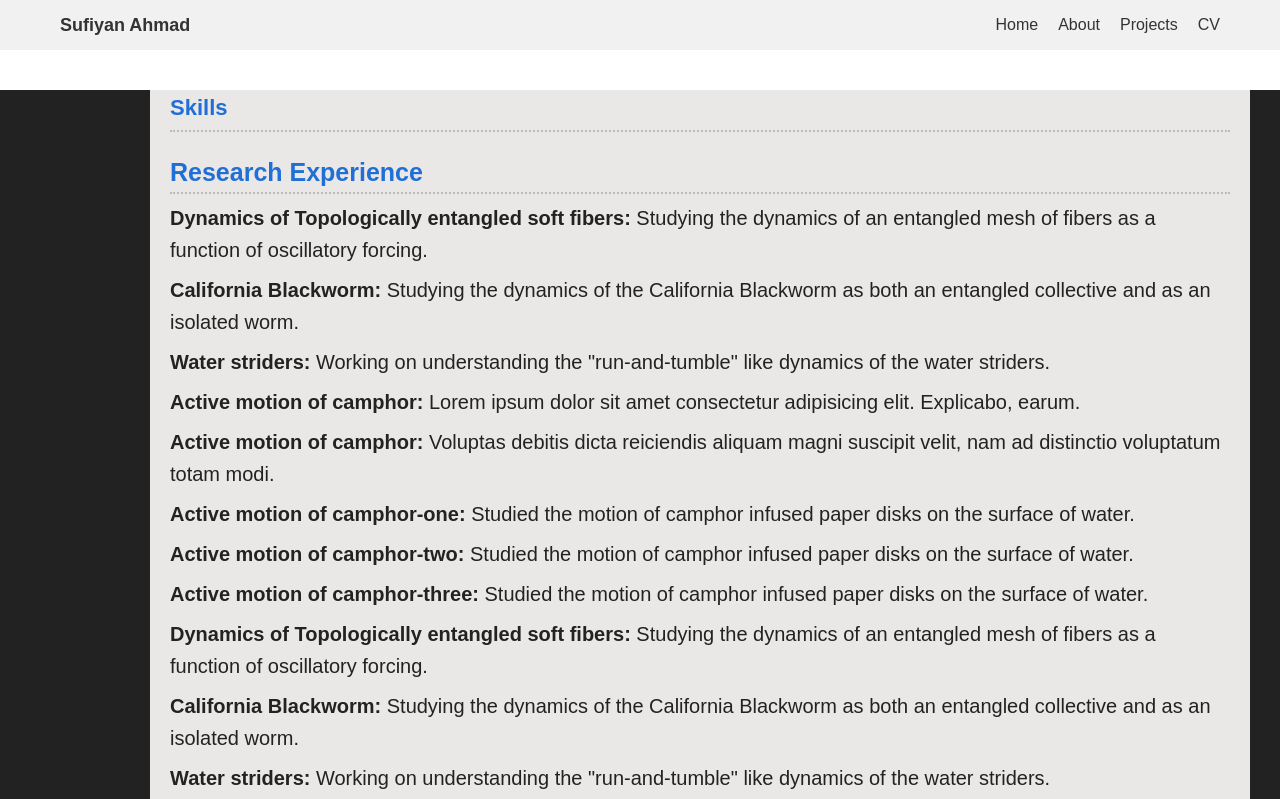
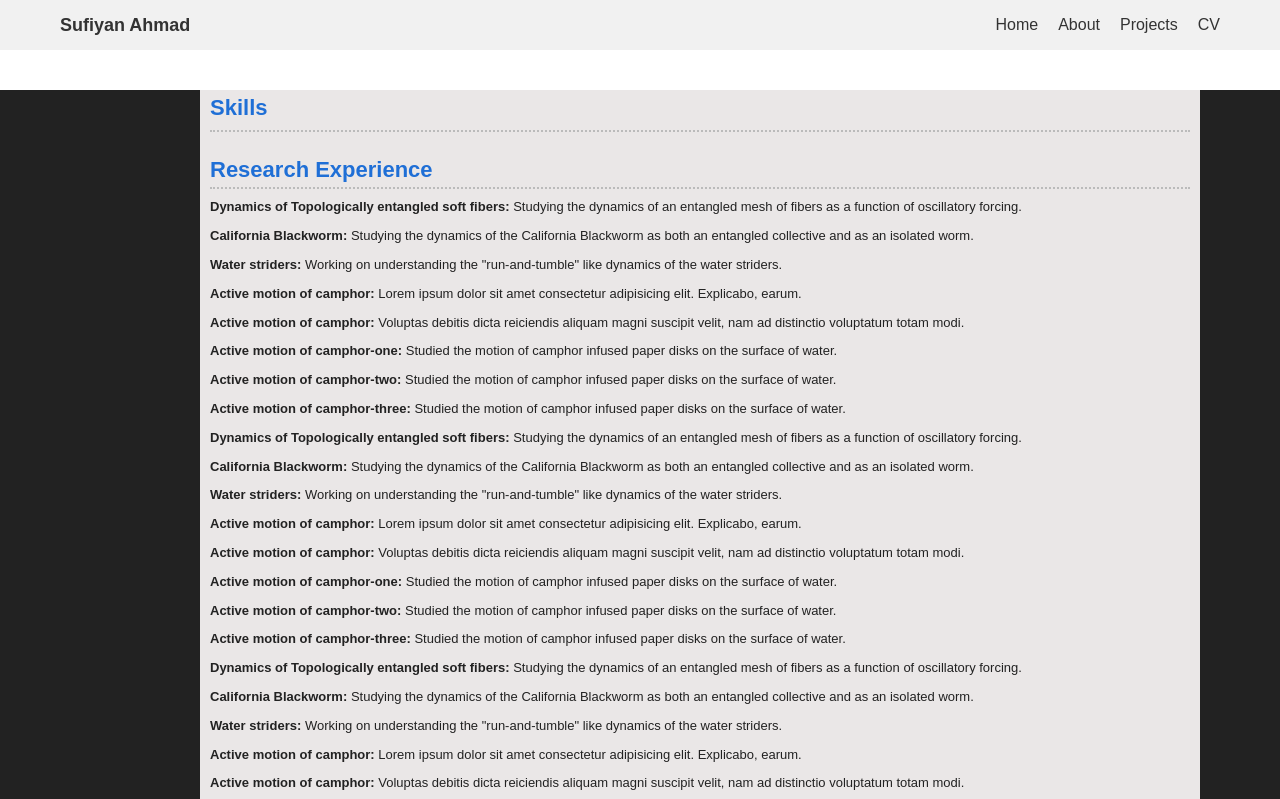
Before and after one commit to adnantech2/sufiyan-portfolio, a plain HTML site: page cv.html in a window 1280 px wide. Shown: the top 799 px of the page. Drawn offline with Linux system fonts and the light colour scheme.

Commit message:
Update cv.css

```diff
--- a/cv.css
+++ b/cv.css
@@ -65,12 +65,12 @@ header {
 }
 
 .section {
-  max-width: 1100px;
+  max-width: 1000px;
   margin: 40px auto;
   font-family: Arial, Helvetica, sans-serif;
   line-height: 1.6;
   background-color: rgb(234, 231, 231);
-  padding: 0px  20px;
+  padding: 0px  10px;
 }
 
 /* Main heading */
@@ -85,14 +85,14 @@ header {
 /* Sub heading */
 .section h3 {
   color: #1f6fd6;
-  font-size: 25px;
+  font-size: 22px;
   margin-top: 20px;
    border-bottom: 2px dotted #bbb;
 }
 
 /* Paragraphs */
 .section p {
-  font-size: 20px;
+  font-size: 13px;
   color: #222;
   margin: 8px 0;
 }
```
